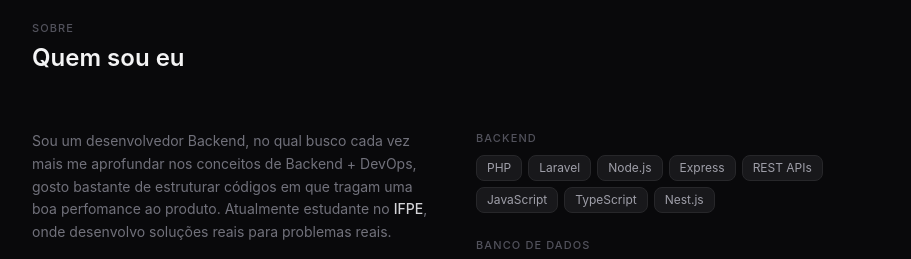
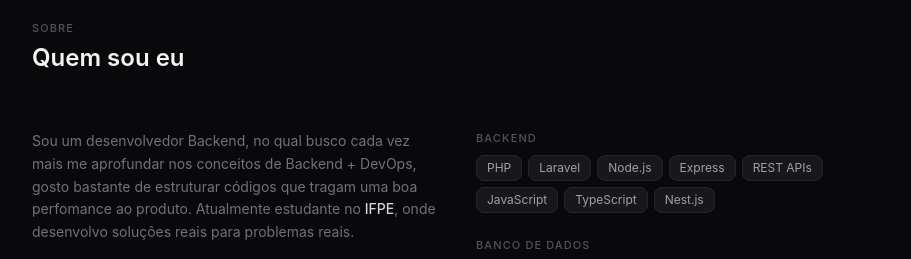
Before and after one commit to Louiis04/Portifolio, a React (Vite) app: page / in a window 1280 px wide. Shown: the part 780-1039 px from the top of the page, without its empty margins (184-1095 px from the left). Built offline with nearby package versions, Linux system fonts and the light colour scheme.

Commit message:
fix: title change

```diff
--- a/index.html
+++ b/index.html
@@ -4,7 +4,7 @@
     <meta charset="UTF-8" />
     <link rel="icon" type="image/svg+xml" href="/favicon.svg" />
     <meta name="viewport" content="width=device-width, initial-scale=1.0" />
-    <title>portifolio</title>
+    <title>Luís Eduardo - Portifólio</title>
   </head>
   <body>
     <div id="root"></div>
--- a/src/i18n/translations.ts
+++ b/src/i18n/translations.ts
@@ -17,7 +17,7 @@ export const translations = {
     about: {
       label: "Sobre",
       title: "Quem sou eu",
-      bio1: `Sou um desenvolvedor Backend, no qual busco cada vez mais me aprofundar nos conceitos de Backend + DevOps, gosto bastante de estruturar códigos em que tragam uma boa perfomance ao produto. Atualmente estudante no IFPE, onde desenvolvo soluções reais para problemas reais.`,
+      bio1: `Sou um desenvolvedor Backend, no qual busco cada vez mais me aprofundar nos conceitos de Backend + DevOps, gosto bastante de estruturar códigos que tragam uma boa perfomance ao produto. Atualmente estudante no IFPE, onde desenvolvo soluções reais para problemas reais.`,
       bio1Highlight: "IFPE",
       bio2: "Tenho experiência com arquitetura de microsserviços, filas de mensagens, containerização com Docker e orquestração com Kubernetes, sempre buscando escrever código limpo e escalável.",
       skillCategories: {
```
